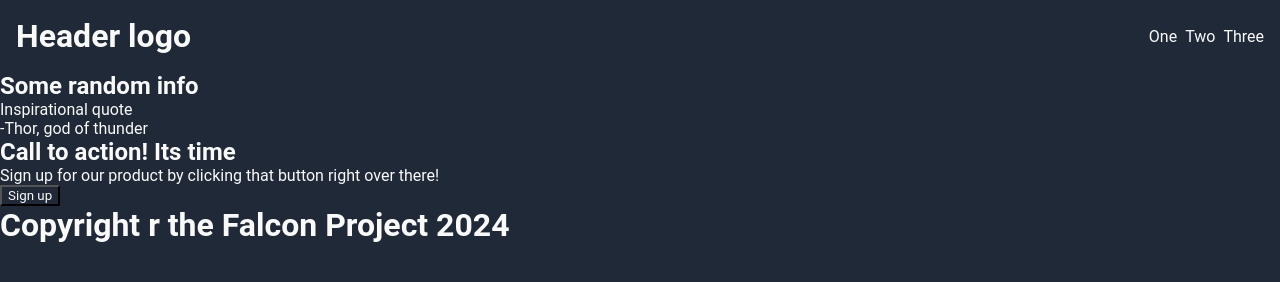
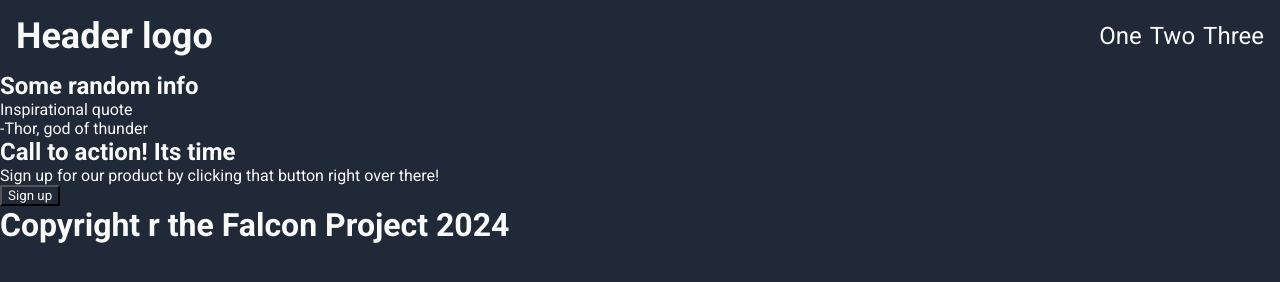
Before and after one commit to RubyFalcon/landing-page, a plain HTML site: page index.html in a window 1280 px wide. Drawn offline with Linux system fonts and the light colour scheme.

Commit message:
import Roboto font style

```diff
--- a/index.html
+++ b/index.html
@@ -5,10 +5,13 @@
     <meta name="viewport" content="width=device-width, initial-scale=1.0">
     <title>Landing page</title>
     <link rel="stylesheet" href="./style.css">
+    <link rel="preconnect" href="https://fonts.googleapis.com">
+<link rel="preconnect" href="https://fonts.gstatic.com" crossorigin>
+<link href="https://fonts.googleapis.com/css2?family=Roboto:ital,wght@0,100;0,300;0,400;0,500;0,700;0,900;1,100;1,300;1,400;1,500;1,700;1,900&display=swap" rel="stylesheet">
 </head>
 <body>
     <header>
-        <h1>Header logo</h1>
+        <h2>Header logo</h2>
         <nav>
 
         <ul>
--- a/style.css
+++ b/style.css
@@ -1,7 +1,7 @@
 * {
     margin: 0;
     box-sizing: content-box;
-    font-family: 'roboto';
+    font-family: 'Roboto';
     background-color: #1F2937;
     color: #F9FAF8;
 }
@@ -27,6 +27,7 @@ header {
     display: flex;
     justify-content: space-between;
     padding: 0 16px;
+    font-size: 24px;
 }
 
 nav ul {
```
